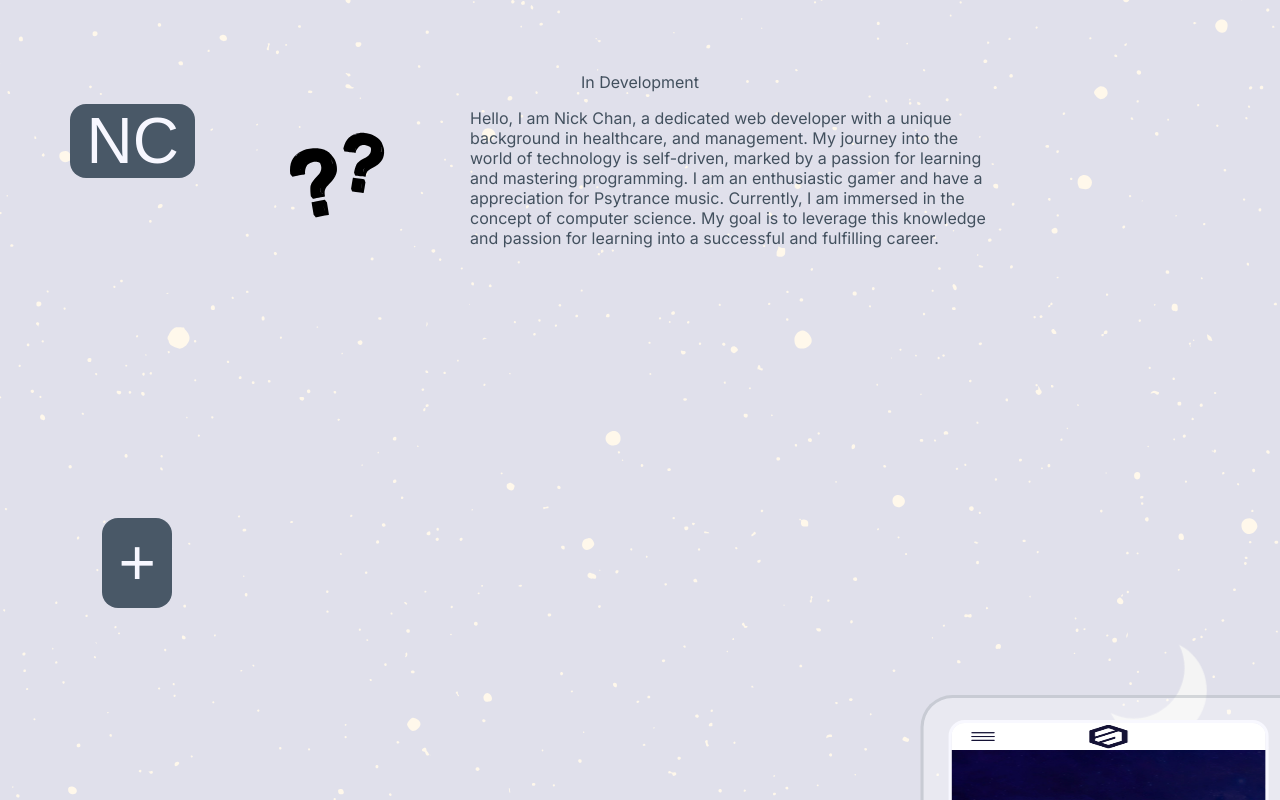
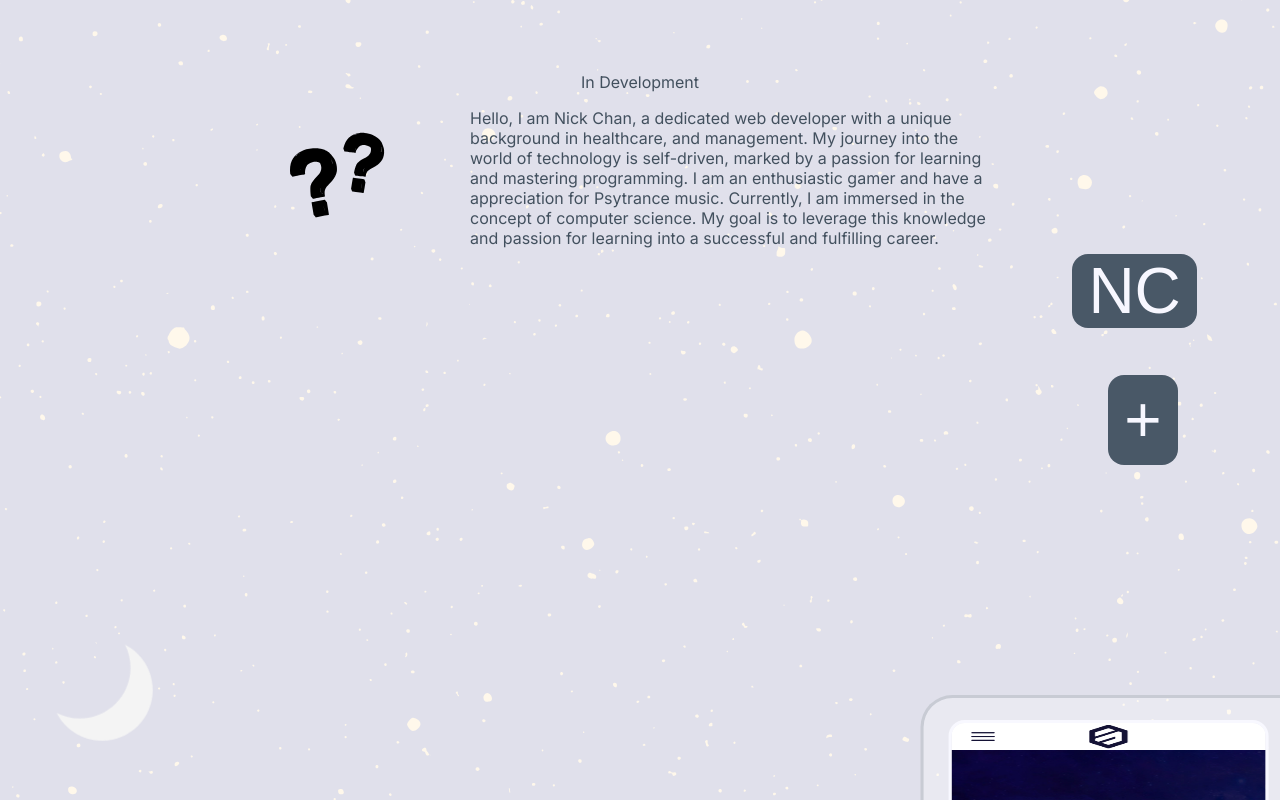
Before and after one commit to NickHChan/PortfolioPage, a Next.js app: page / in a window 1280 px wide. Shown: the top 800 px of the page. Built offline with nearby package versions, Linux system fonts and the light colour scheme.

Commit message:
changed navbar and footer size and swapped it to the right side of the website for a more modern look. Swapped the sun, and moon svgs to the left side incompensation

```diff
--- a/src/app/components/footer/Footer.module.css
+++ b/src/app/components/footer/Footer.module.css
@@ -5,16 +5,16 @@
     width: 20%;
     position: fixed;
     margin: 4% auto;
-    align-items: flex-start;
-    bottom: 0;
-    left: 8%;
+    align-items: flex-end;
+    bottom: 17.9%;
+    right: 8%;
     z-index: 100;
 }
 
 .hoverMenu{
     display: flex;
     justify-content: center;
-    font-size: 5rem;
+    font-size: 2rem;
     padding: 0.5rem 1rem;
     background-color: #495867ff;
     border-radius: 1rem;
--- a/src/app/components/navBar/NavBar.module.css
+++ b/src/app/components/navBar/NavBar.module.css
@@ -2,16 +2,18 @@
 .navBody{
     display: flex;
     justify-content: space-between;
-    width: 80%;
+    flex-direction: column;
+    align-items: flex-end;
+    width: 20%;
     position: fixed;
-    margin: 3.5% auto;
-    left: 0;
-    right: 9%;
+    margin: 4% auto;
+    top: 15.8%;
+    right: 6.5%;
     z-index: 100;
 }
 
 .button{
-    font-size: 5rem;
+    font-size: 3rem;
     background-color: #495867ff;
     padding: 0 1rem;
     border-radius: 1rem;
--- a/src/app/page.module.css
+++ b/src/app/page.module.css
@@ -14,7 +14,7 @@
 .mainDay::before{
   position:fixed;
   top: 3%;
-  right: 5%;
+  left: 5%;
   width: 100px;
   height: 100px;
   scale: 1.5;
@@ -26,7 +26,7 @@
 .mainmidDay::before{
   position:fixed;
   top: 40%;
-  right: 2.5%;
+  left: 2.5%;
   width: 150px;
   height: 150px;
   scale: 0.75;
@@ -48,7 +48,7 @@
 .mainNight::before{
   position:fixed;
   bottom: 3%;
-  right: 3%;
+  left: 3%;
   scale: 0.75;
   width: 150px;
   height: 150px;
```
